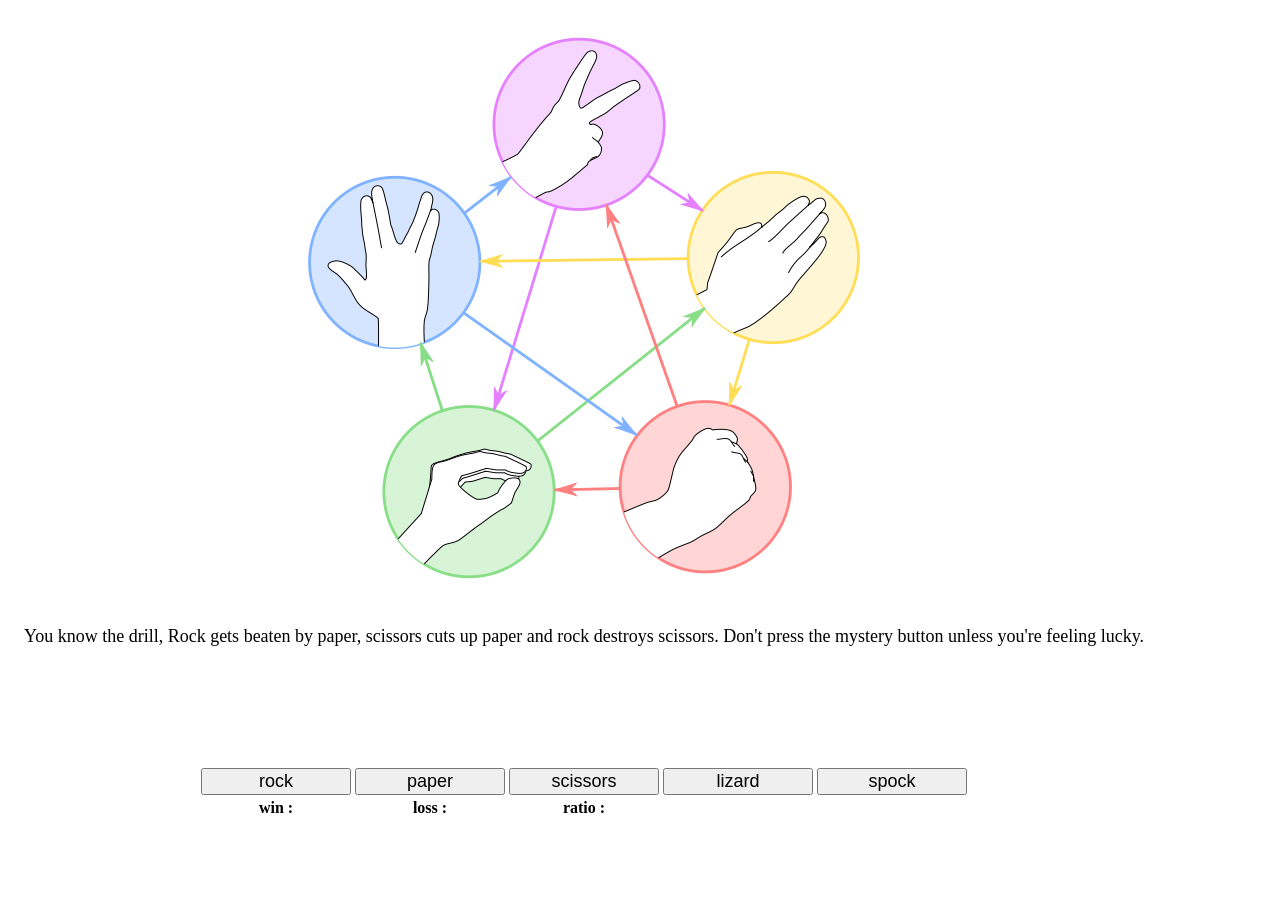
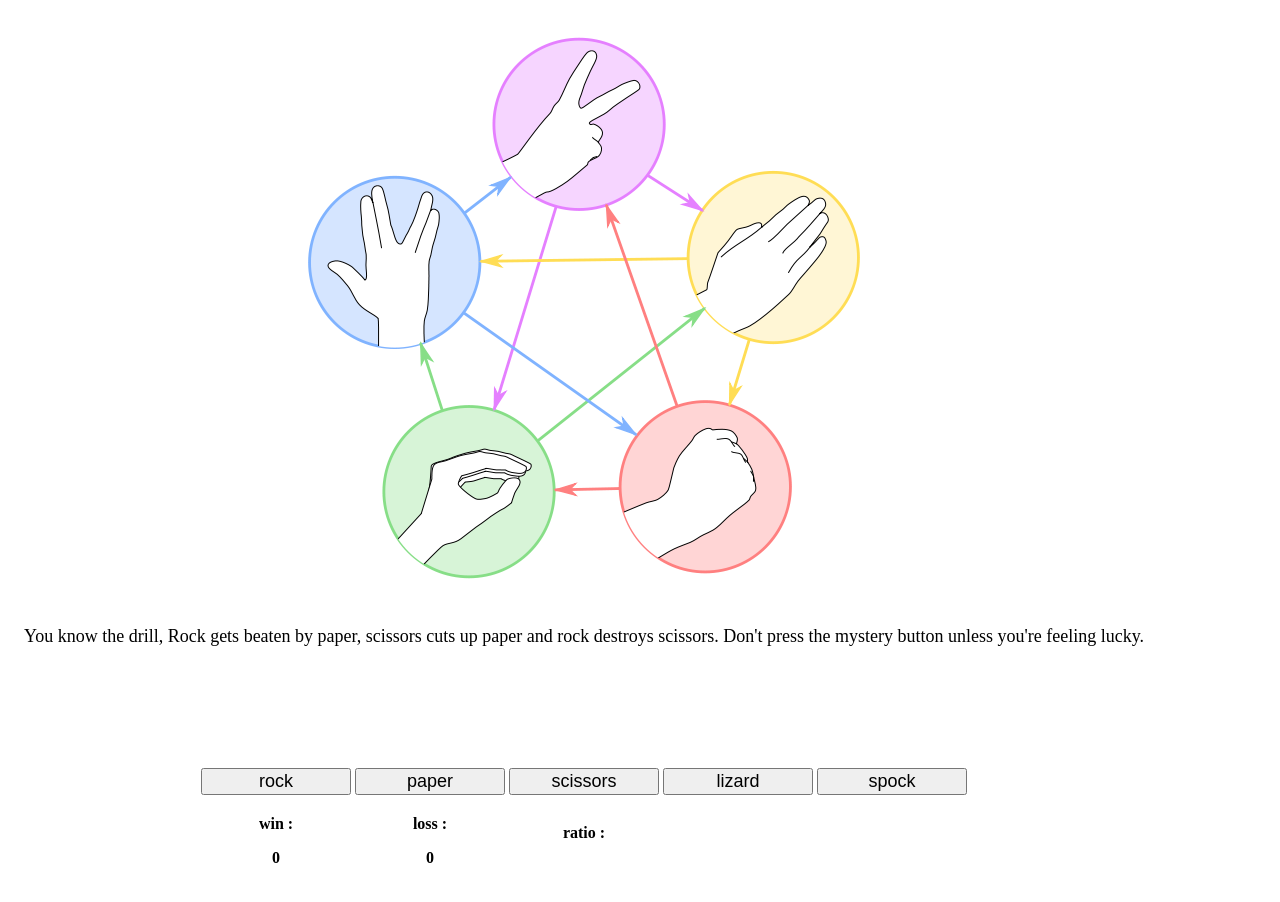
Before and after one commit to LoicVanRompaey/rock-paper-scissors, a plain HTML site: page Index.html in a window 1280 px wide. Drawn offline with Linux system fonts and the light colour scheme.

Commit message:
added counters, need to connect them to respective divs and update them

```diff
--- a/Assets/script.js
+++ b/Assets/script.js
@@ -38,7 +38,7 @@ var losscounter = document.getElementById("loss");
         if (AIsign === "lizard") {
             alert("you win");
             win++;
-            console.log(win)
+            console.log(win);
         }
 
         if (AIsign === "spock") {
@@ -172,8 +172,8 @@ var losscounter = document.getElementById("loss");
 
     });
 
-    wincounter = win;
-    losscounter= loss;
+    wincounter = win.toString();
+    losscounter= loss.toString();
 
 
 })();
--- a/Index.html
+++ b/Index.html
@@ -20,14 +20,14 @@
     <tr>
         <th> <button type="button" id="rock">rock</button> </th>
         <th> <button type="button" id="paper">paper</button> </th>
-        <th> <button type="button" id="scissors">scissors</button></th>
-        <th> <button type="button" id="lizard"> lizard</button></th>
-        <th> <button type ="button" id="spock"> spock</button></th>
+        <th> <button type="button" id="scissors">scissors</button> </th>
+        <th> <button type="button" id="lizard"> lizard</button> </th>
+        <th> <button type ="button" id="spock"> spock</button> </th>
     </tr>
     <tr>
-        <th> <div id="win" > win : </div> </th>
-        <th> <div id="loss" > loss :</div> </th>
-        <th> <div id="ratio"> ratio :</div> </th>
+        <th>  <p> win : </p>  <div id="win" >0 </div>  </th>
+        <th>  <p>loss : </p>  <div id="loss" >0 </div> </th>
+        <th>  <p>ratio : </p> <div id="ratio"> </div> </th>
     </tr>
 </table>
 
```
